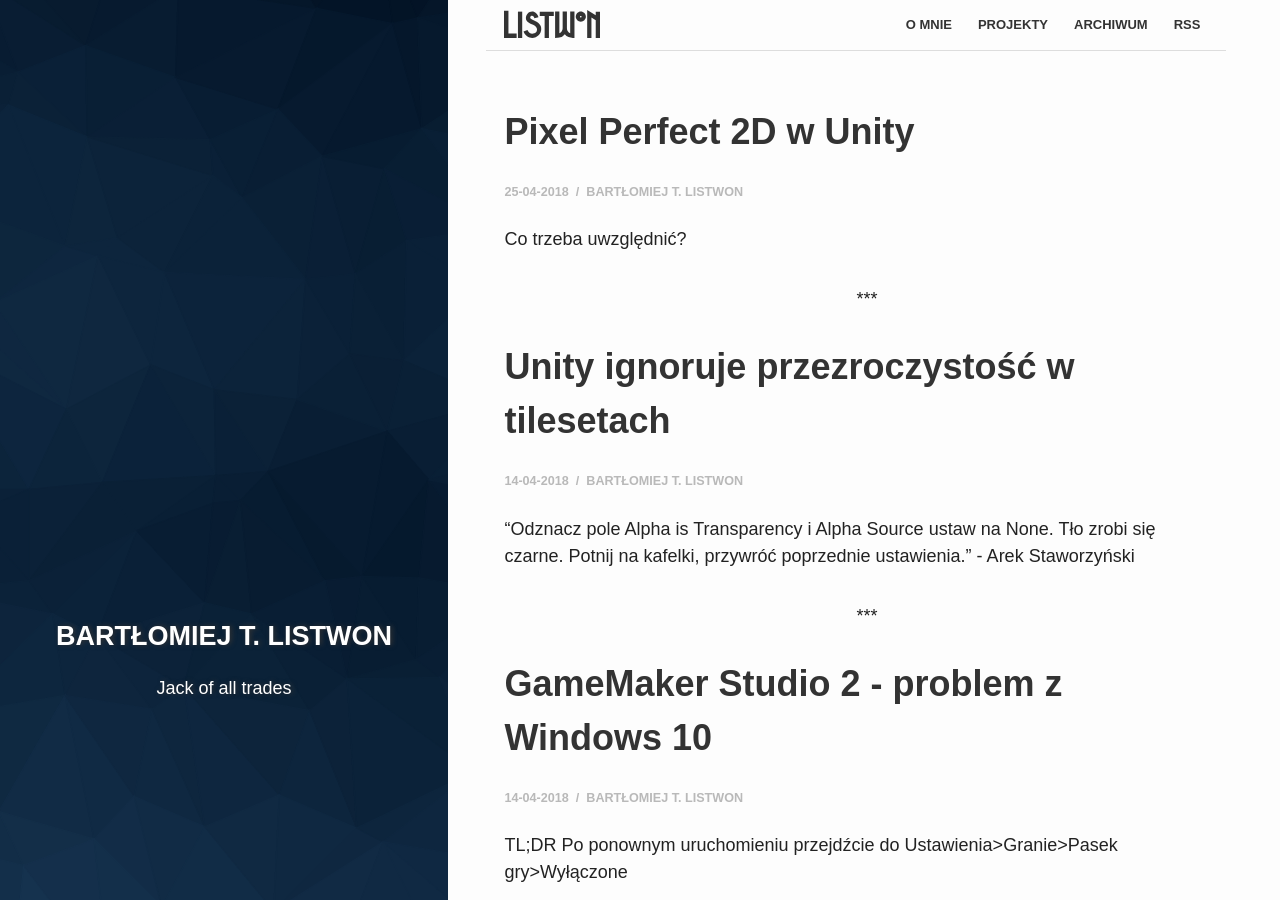
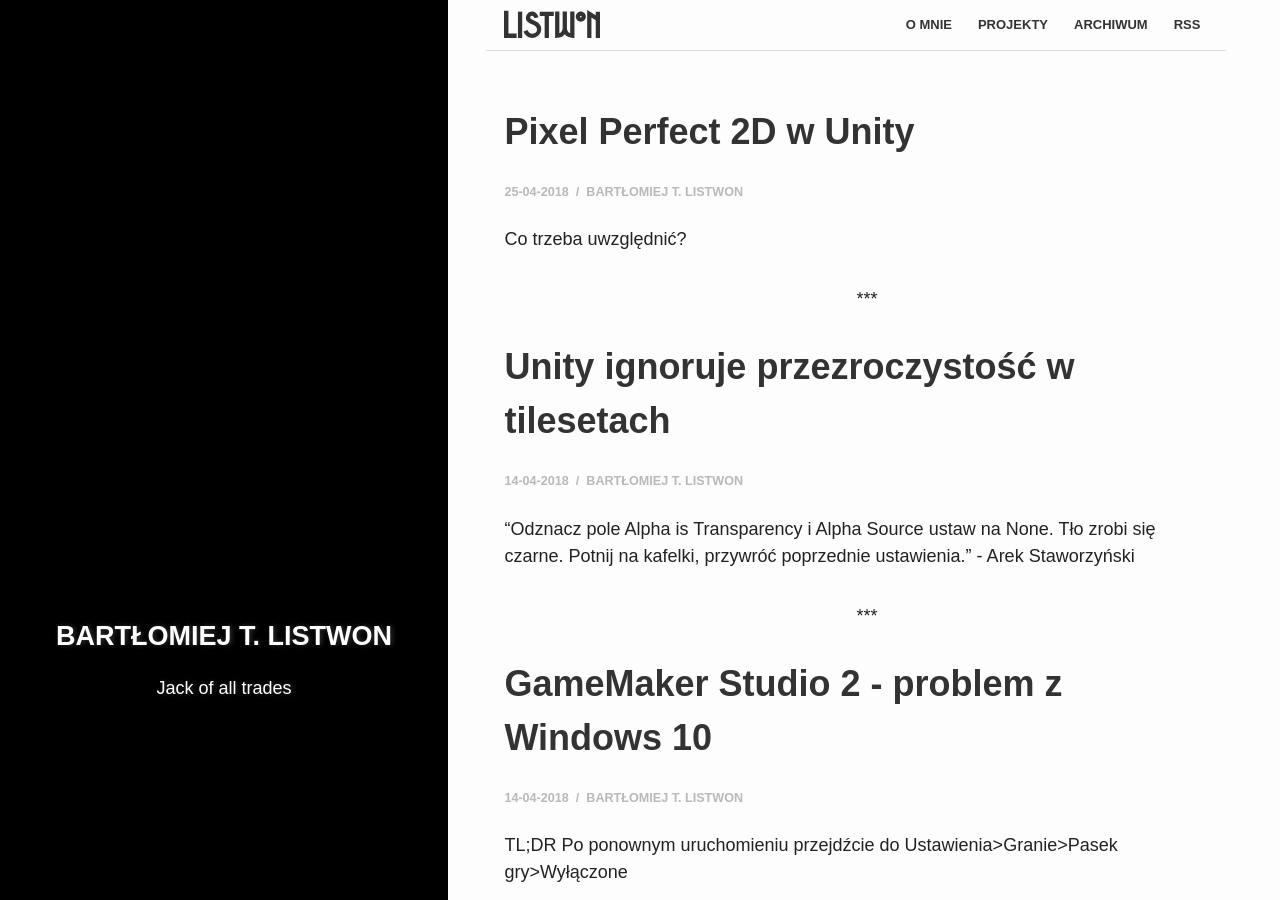
Before and after one commit to Listwon/listwon.github.io, a Jekyll site: the page built from index.html, in a window 1280 px wide and 900 px high. Built offline with Jekyll 4.4.1, drawn with Linux system fonts in a browser that asks for light colours.

Commit message:
Update aside.html

```diff
--- a/_includes/aside.html
+++ b/_includes/aside.html
@@ -1,9 +1,4 @@
-{% if page.bg %}
-  <aside class="sidebar" role="note" style="background-image: url({{ site.url }}{{ site.images }}/{{ page.bg }})">
-{% else %}
-  <aside class="sidebar" role="note" style="background-image: url({{ site.url }}{{ site.images }}/bg.svg)">
-{% endif %}
-
+  <aside class="sidebar" role="note">
   <div class="cover">
 
     <div class="cover-text">
```
